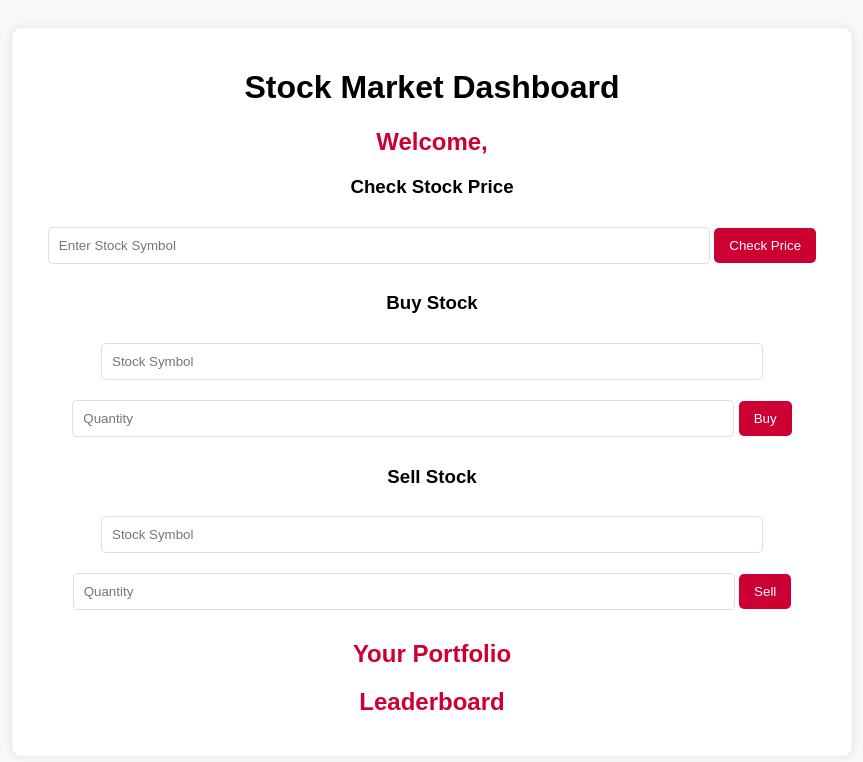
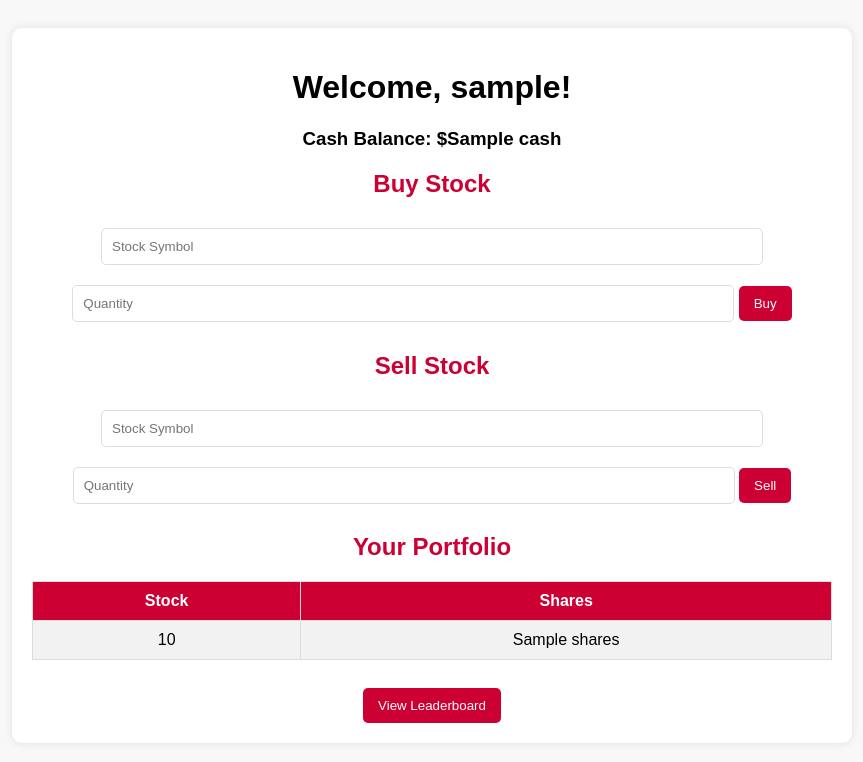
Before and after one commit to karansalot/stock-market-simulator, a Flask app: template templates/dashboard.html in a window 1280 px wide. Shown: the top 762 px of the page, without its empty margins (208-1071 px from the left). Run offline with Flask 3, Linux system fonts and the light colour scheme; the template is opened without the code that fills it: most values are stand-ins (such as "Sample title", 1, 10 or a date in 2020).

Commit message:
Update dashboard.html

```diff
--- a/templates/dashboard.html
+++ b/templates/dashboard.html
@@ -5,85 +5,35 @@
     <meta name="viewport" content="width=device-width, initial-scale=1.0">
     <title>Dashboard</title>
     <link rel="stylesheet" type="text/css" href="/static/static.css">
-
 </head>
 <body>
     <div class="container">
-        <h1>Stock Market Dashboard</h1>
-        <h2>Welcome, <span id="user"></span></h2>
+        <h1>Welcome, {{ username }}!</h1>
+        <h3>Cash Balance: ${{ cash }}</h3>
 
-        <h3>Check Stock Price</h3>
-        <input type="text" id="stockSymbol" placeholder="Enter Stock Symbol">
-        <button onclick="checkStock()">Check Price</button>
-        <p id="stockResult"></p>
+        <h2>Buy Stock</h2>
+        <form action="/buy" method="POST">
+            <input type="text" name="symbol" placeholder="Stock Symbol" required>
+            <input type="number" name="quantity" placeholder="Quantity" required>
+            <button type="submit">Buy</button>
+        </form>
 
-        <h3>Buy Stock</h3>
-        <input type="text" id="buySymbol" placeholder="Stock Symbol">
-        <input type="number" id="buyQuantity" placeholder="Quantity">
-        <button onclick="buyStock()">Buy</button>
-
-        <h3>Sell Stock</h3>
-        <input type="text" id="sellSymbol" placeholder="Stock Symbol">
-        <input type="number" id="sellQuantity" placeholder="Quantity">
-        <button onclick="sellStock()">Sell</button>
+        <h2>Sell Stock</h2>
+        <form action="/sell" method="POST">
+            <input type="text" name="symbol" placeholder="Stock Symbol" required>
+            <input type="number" name="quantity" placeholder="Quantity" required>
+            <button type="submit">Sell</button>
+        </form>
 
         <h2>Your Portfolio</h2>
-        <ul id="portfolio"></ul>
+        <table>
+            <tr><th>Stock</th><th>Shares</th></tr>
+            {% for stock, shares in portfolio.items() %}
+            <tr><td>{{ stock }}</td><td>{{ shares }}</td></tr>
+            {% endfor %}
+        </table>
 
-        <h2>Leaderboard</h2>
-        <ul id="leaderboard"></ul>
+        <br><a href="/leaderboard"><button>View Leaderboard</button></a>
     </div>
-
-    <script>
-        document.getElementById("user").innerText = localStorage.getItem("username");
-
-        function checkStock() {
-            let symbol = document.getElementById("stockSymbol").value;
-            fetch(`https://your-backend-app.onrender.com/get_stock/${symbol}`)
-            .then(response => response.json())
-            .then(data => {
-                if (data.error) {
-                    document.getElementById("stockResult").innerText = "Error: " + data.error;
-                } else {
-                    document.getElementById("stockResult").innerText = `Price of ${data.symbol}: $${data.price}`;
-                }
-            });
-        }
-
-        function buyStock() {
-            let symbol = document.getElementById("buySymbol").value;
-            let quantity = document.getElementById("buyQuantity").value;
-            fetch("https://your-backend-app.onrender.com/buy", {
-                method: "POST",
-                headers: { "Content-Type": "application/json" },
-                body: JSON.stringify({ username: localStorage.getItem("username"), symbol, quantity })
-            })
-            .then(response => response.json())
-            .then(data => updatePortfolio(data));
-        }
-
-        function sellStock() {
-            let symbol = document.getElementById("sellSymbol").value;
-            let quantity = document.getElementById("sellQuantity").value;
-            fetch("https://your-backend-app.onrender.com/sell", {
-                method: "POST",
-                headers: { "Content-Type": "application/json" },
-                body: JSON.stringify({ username: localStorage.getItem("username"), symbol, quantity })
-            })
-            .then(response => response.json())
-            .then(data => updatePortfolio(data));
-        }
-
-        function updatePortfolio(data) {
-            if (data.error) {
-                alert(data.error);
-            } else {
-                document.getElementById("portfolio").innerHTML = "";
-                for (let stock in data.portfolio) {
-                    document.getElementById("portfolio").innerHTML += `<li>${stock}: ${data.portfolio[stock]} shares</li>`;
-                }
-            }
-        }
-    </script>
 </body>
 </html>
```
